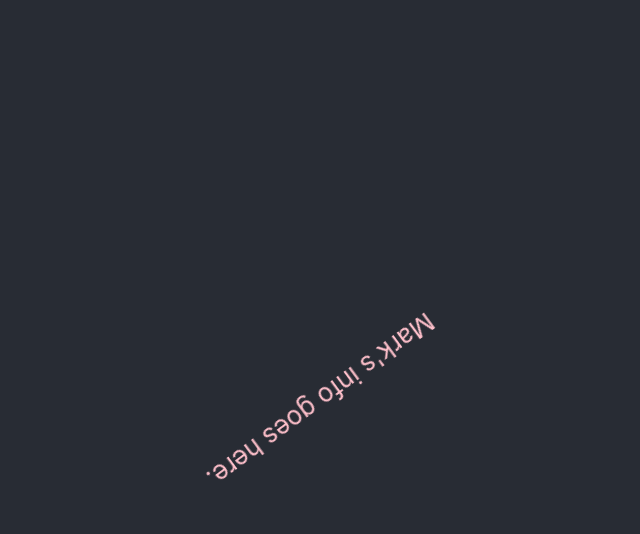
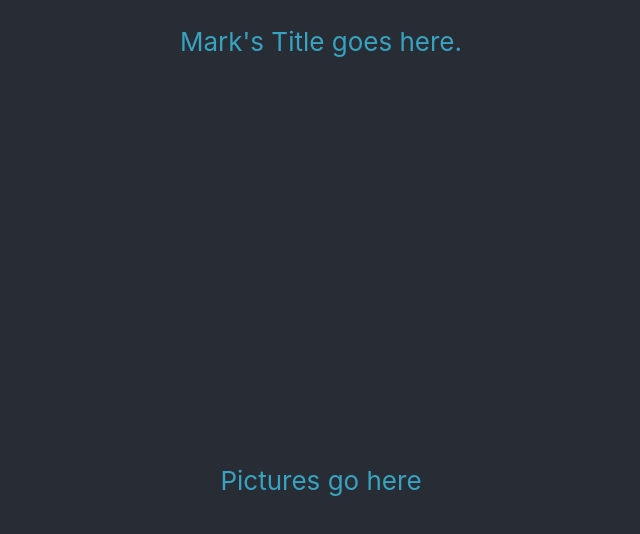
Before and after one commit to realonlytomd/mark-robot-site, a React (Create React App) app: page / in a window 1280 px wide. Shown: the top 534 px of the page, without its empty margins (319-959 px from the left). Built offline with nearby package versions, Linux system fonts and the light colour scheme.

Commit message:
added pictures function

```diff
--- a/src/Landing.css
+++ b/src/Landing.css
@@ -1,6 +1,6 @@
 .Landing {
     text-align: center;
-  }
+}
 
   @media (prefers-reduced-motion: no-preference) {
     .Justwords {
@@ -10,13 +10,13 @@
 
   .Landing-header {
     background-color: #282c34;
-    min-height: 100vh;
+    min-height: 20vh;
     display: flex;
     flex-direction: column;
     align-items: center;
-    justify-content: center;
+    justify-content: top;
     font-size: calc(10px + 2vmin);
-    color: pink;
+    color: rgb(55, 163, 192);
   }
 
   @keyframes Justwords-spin {
--- a/src/Landing.js
+++ b/src/Landing.js
@@ -4,9 +4,9 @@ function Landing() {
   return (
     <div className="Landing">
         <header className="Landing-header">
-            <div className="Justwords">
+            <div>
                 <p>
-                Mark's info goes here.
+                  Mark's Title goes here.
                 </p>
             </div>
         </header>
--- /dev/null
+++ b/src/Pictures.css
@@ -0,0 +1,10 @@
+.Pictures {
+    background-color: #282c34;
+    min-height: 80vh;
+    display: flex;
+    flex-direction: column;
+    align-items: center;
+    justify-content: center;
+    font-size: calc(10px + 2vmin);
+    color: rgb(55, 163, 192);
+  }
--- /dev/null
+++ b/src/Pictures.js
@@ -0,0 +1,11 @@
+import './Pictures.css';
+
+function Pictures() {
+    return (
+        <div className='Pictures'>
+            <p>Pictures go here</p>
+        </div>
+    );
+}
+
+export default Pictures;
--- a/src/index.js
+++ b/src/index.js
@@ -2,12 +2,14 @@ import React from 'react';
 import ReactDOM from 'react-dom/client';
 import './index.css';
 import Landing from './Landing';
+import Pictures from './Pictures';
 import reportWebVitals from './reportWebVitals';
 
 const root = ReactDOM.createRoot(document.getElementById('root'));
 root.render(
   <React.StrictMode>
     <Landing />
+    <Pictures />
   </React.StrictMode>
 );
 
```
